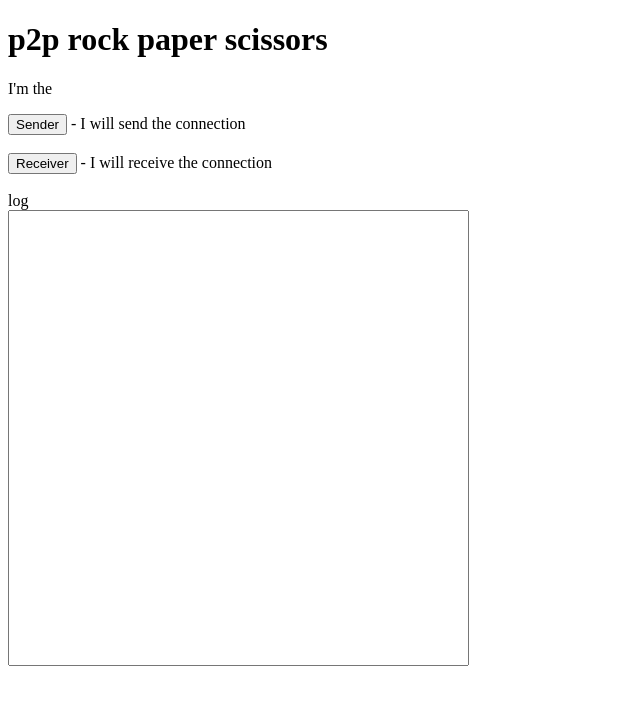
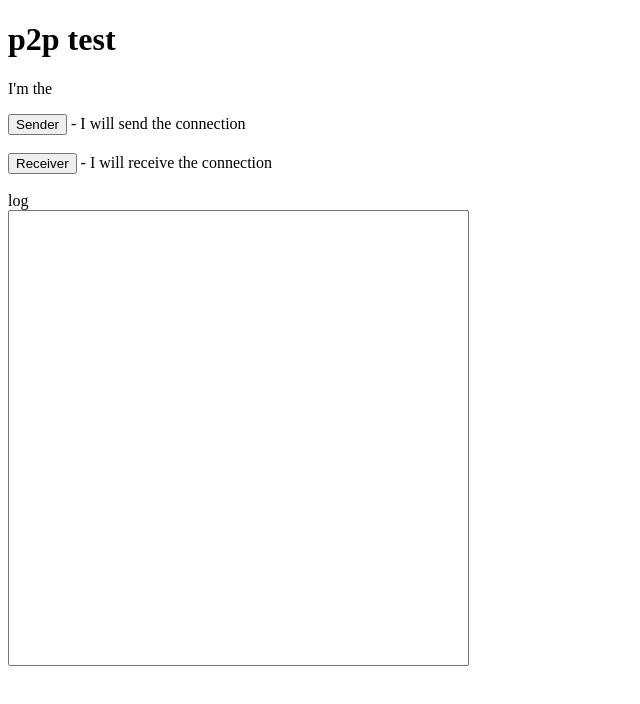
Before and after one commit to davlondev/p2p-test, a website: page index.html in a window 1280 px wide. Shown: the whole page, without its empty margins (0-640 px from the left). Drawn offline with Linux system fonts and the light colour scheme.

Commit message:
edit title

```diff
--- a/index.html
+++ b/index.html
@@ -9,7 +9,7 @@
 </head>
 
 <body>
-    <h1>p2p rock paper scissors</h1>
+    <h1>p2p test</h1>
 
     <p>I'm the</p>
     <button id="button-send" onclick="selectsender()">Sender</button> - I will send the connection
--- /dev/null
+++ b/package.json
@@ -0,0 +1,5 @@
+{
+  "dependencies": {
+    "surge": "^0.23.1"
+  }
+}
```
Also changed, not shown: 1 other file.
